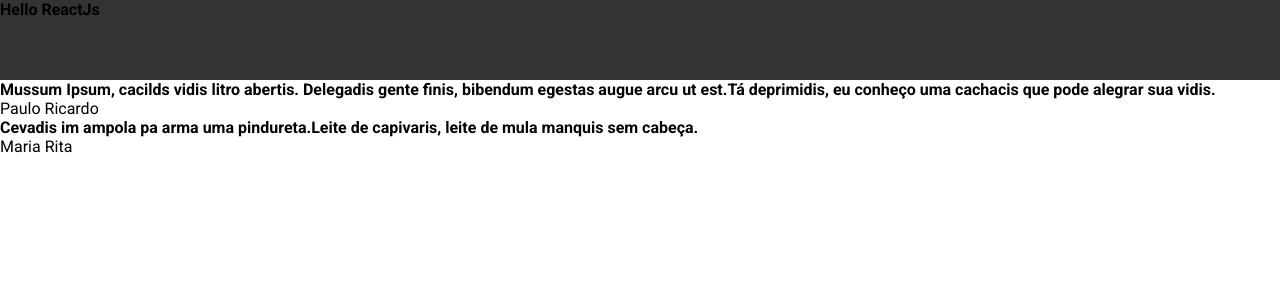
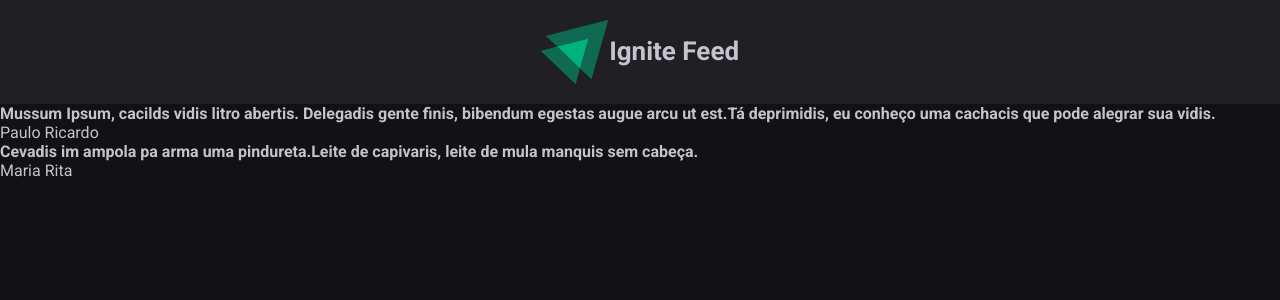
Before and after one commit to Ca-byte/ignite_feed, a React (Vite) app: page / in a window 1280 px wide. Shown: the top 300 px of the page. Built offline with nearby package versions, Linux system fonts and the light colour scheme.

Commit message:
Header component

```diff
--- a/src/components/Header.jsx
+++ b/src/components/Header.jsx
@@ -1,9 +1,11 @@
 import styles from './Header.module.css'
+import igniteLogo from '../assets/ignite-logo.svg'
 
 export function Header(){
     return(
         <header className={styles.header} >
-            <strong>Hello ReactJs</strong>
+            <img src={igniteLogo} alt=" Ignite logo two green triangles "/>
+            <strong>Ignite Feed</strong>
         </header>
     )
 }
--- a/src/components/Header.module.css
+++ b/src/components/Header.module.css
@@ -1,4 +1,17 @@
 .header {
-    height: 80px;
-    background-color: #333;
+    background-color: var(--gray-800);
+    display: flex;
+    justify-content: center;
+    padding: 1.25rem 0;
+    align-items: center;
 }
+
+.header img {
+    height: 4rem;
+}
+
+.header strong {
+    font-weight: 700;
+    font-size: 1.625rem;
+    line-height: 160%;
+}
--- a/src/global.css
+++ b/src/global.css
@@ -1,4 +1,4 @@
-root {
+:root {
     --white: #ffffff;
     --gray-100: #e1e1e6;
     --gray-300: #c4c4cc;
```
Also changed, not shown: src/assets/ignite-logo.svg (added).
